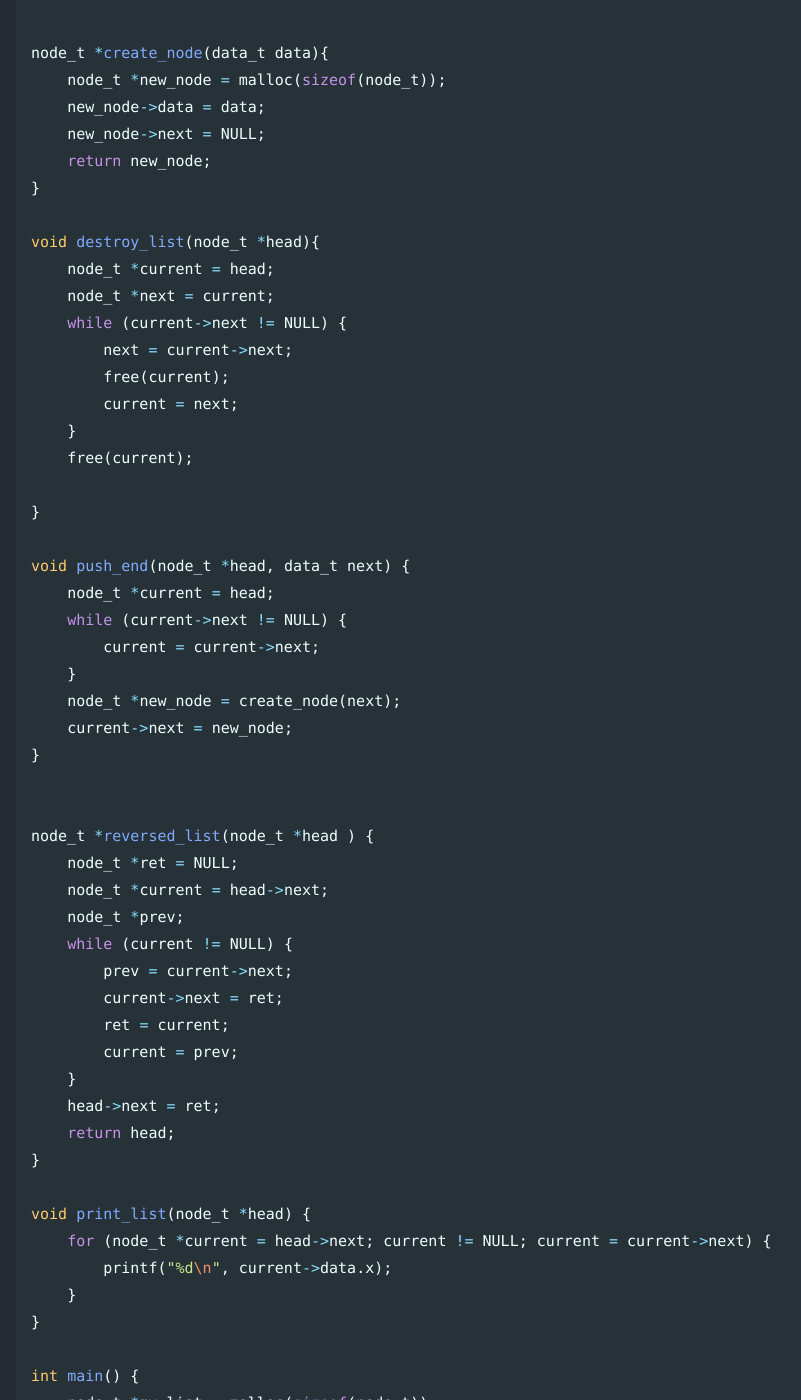
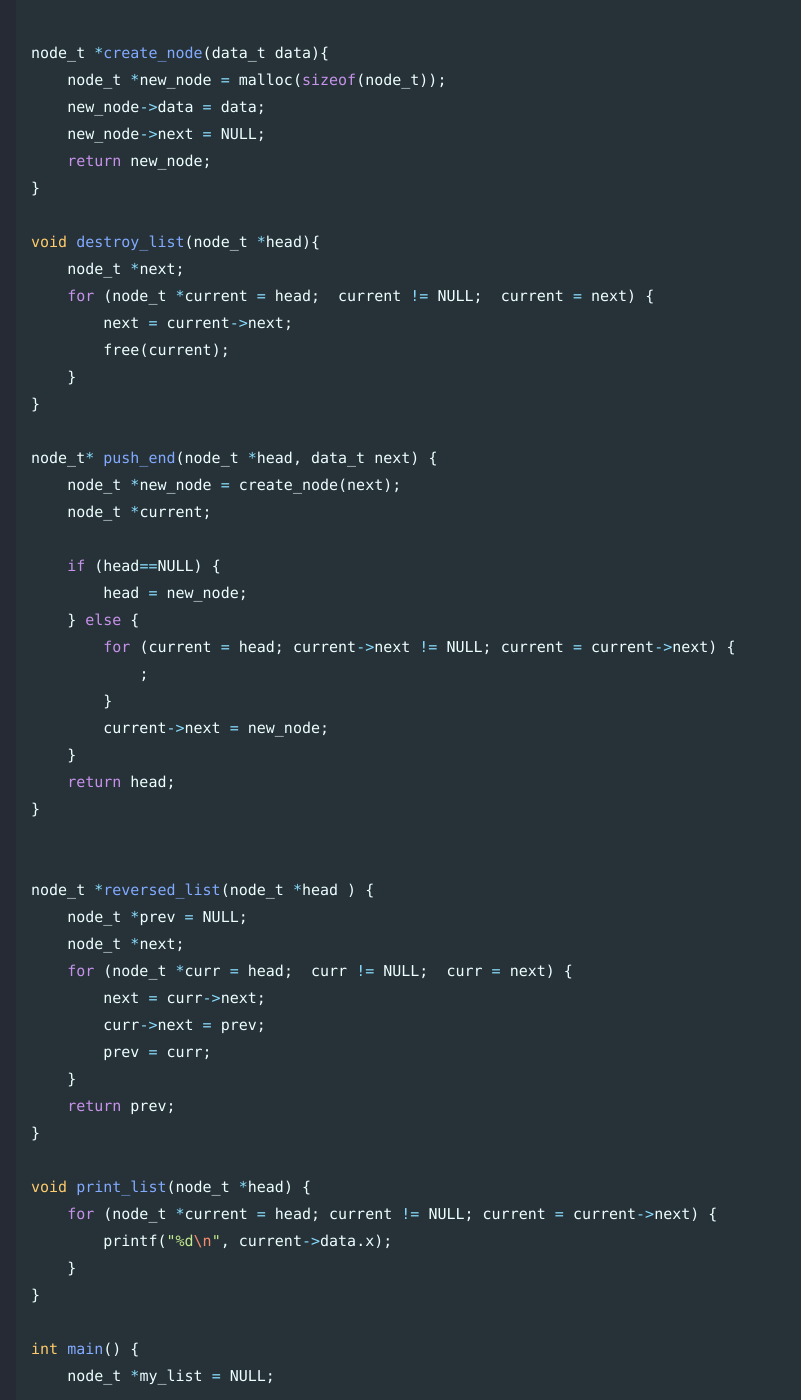
Before and after one commit to Connor-McCartney/Connor-McCartney.github.io, a Jekyll site: the page built from _pages/misc/C.md, in a window 1280 px wide and 1400 px high, scrolled down 1770 px. Shown: the whole window, without its empty margins (4-805 px from the left). Built offline with Jekyll 4.4.1, drawn with Linux system fonts in a browser that asks for light colours; cached includes are drawn as plain includes; some of the changed text lies outside the part shown.

Commit message:
Update C.md

```diff
--- a/_pages/misc/C.md
+++ b/_pages/misc/C.md
@@ -76,61 +76,58 @@ node_t *create_node(data_t data){
 }
 
 void destroy_list(node_t *head){
-    node_t *current = head;
-    node_t *next = current;
-    while (current->next != NULL) {
+    node_t *next;
+    for (node_t *current = head;  current != NULL;  current = next) {
         next = current->next;
         free(current);
-        current = next;
     }
-    free(current);
-
 }
 
-void push_end(node_t *head, data_t next) {
-    node_t *current = head;
-    while (current->next != NULL) {
-        current = current->next;
+node_t* push_end(node_t *head, data_t next) {
+    node_t *new_node = create_node(next);
+    node_t *current;
+
+    if (head==NULL) {
+        head = new_node;
+    } else {
+        for (current = head; current->next != NULL; current = current->next) {
+            ;
+        }
+        current->next = new_node;
     }
-    node_t *new_node = create_node(next);
-    current->next = new_node;
+    return head;
 }
 
 
 node_t *reversed_list(node_t *head ) {
-    node_t *ret = NULL;
-    node_t *current = head->next;
-    node_t *prev;
-    while (current != NULL) {
-        prev = current->next;
-        current->next = ret;
-        ret = current;
-        current = prev;
+    node_t *prev = NULL;
+    node_t *next;
+    for (node_t *curr = head;  curr != NULL;  curr = next) {
+        next = curr->next;
+        curr->next = prev;
+        prev = curr;
     }
-    head->next = ret;
-    return head;
+    return prev;
 }
 
 void print_list(node_t *head) {
-    for (node_t *current = head->next; current != NULL; current = current->next) {
+    for (node_t *current = head; current != NULL; current = current->next) {
         printf("%d\n", current->data.x);
     }
 }
 
 int main() {
-    node_t *my_list = malloc(sizeof(node_t));
-    my_list->next = NULL;
+    node_t *my_list = NULL;
 
     for (int i=1; i<10; i++) {
         data_t d = {i};
-        push_end(my_list, d);
+        my_list = push_end(my_list, d);
     }
 
     print_list(my_list);
-
     printf("\n");
-
-    print_list(reversed_list(my_list));
+    my_list = reversed_list(my_list);
+    print_list(my_list);
 
     destroy_list(my_list);
 }
```
